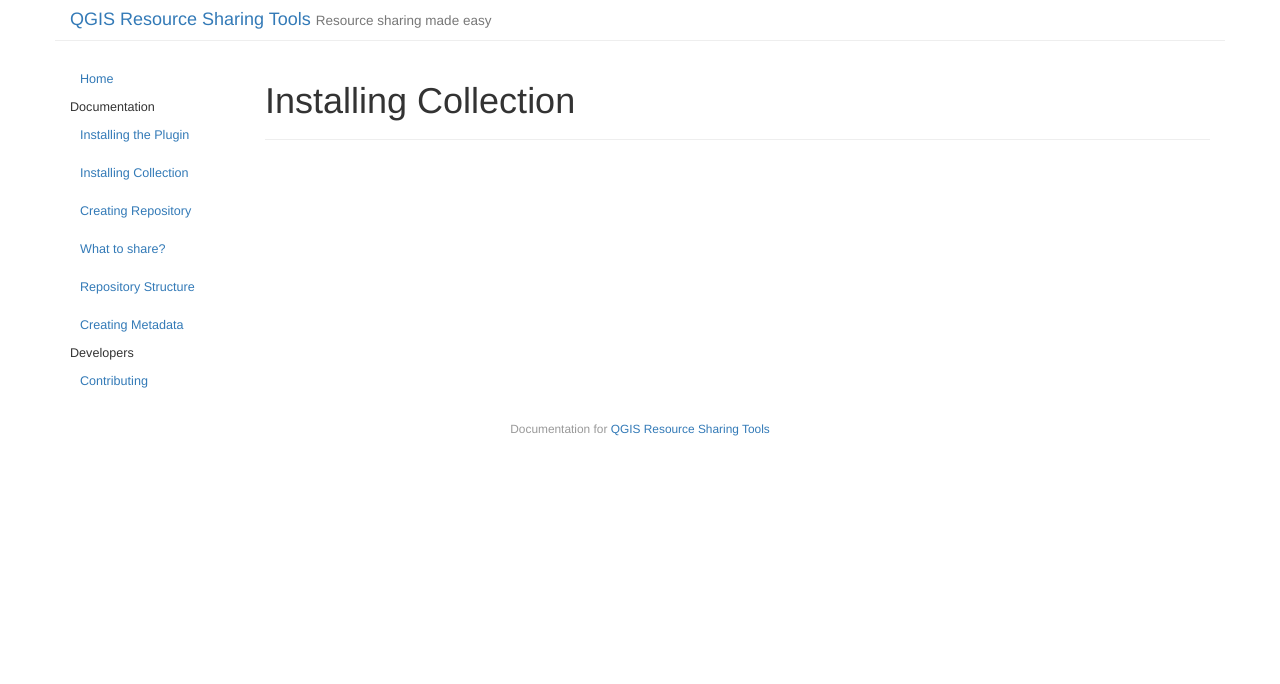
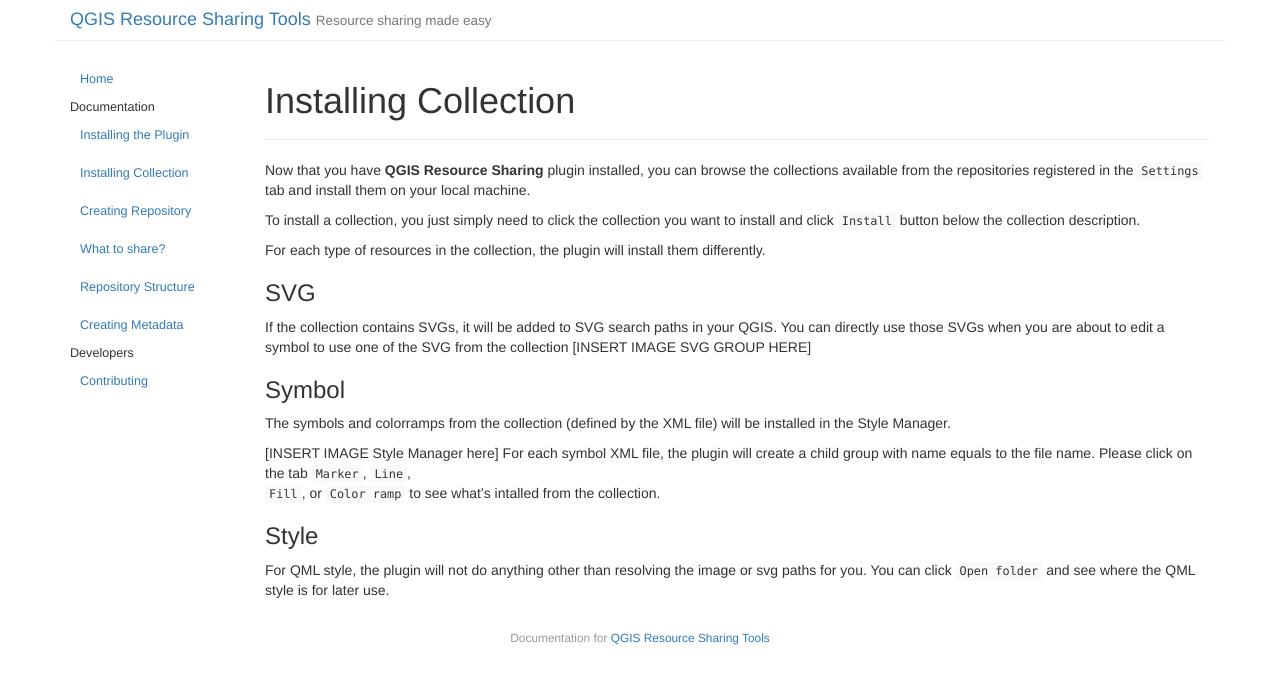
Before and after one commit to QGIS-Contribution/QGIS-ResourceSharing, a Jekyll site: the page built from _posts/2016-08-09-installing-collection.md, in a window 1280 px wide. Shown: the top 684 px of the page. Built offline with Jekyll 4.4.1, drawn with Linux system fonts in a browser that asks for light colours.

Commit message:
Update doc.

````diff
--- a/_posts/2016-08-09-installing-collection.md
+++ b/_posts/2016-08-09-installing-collection.md
@@ -5,3 +5,32 @@
 date: 2016-08-09 11:13:13
 order: 2
 ---
+Now that you have **QGIS Resource Sharing** plugin installed, you can browse
+the collections available from the repositories registered in the
+```Settings``` tab and install them on your local machine.
+
+To install a collection, you just simply need to click the collection you
+want to install and click ```Install``` button below the collection description.
+
+For each type of resources in the collection, the plugin will install them
+differently.
+
+### SVG
+If the collection contains SVGs, it will be added to SVG search paths in your
+ QGIS. You can directly use those SVGs when you are about to edit a symbol to
+  use one of the SVG from the collection
+  [INSERT IMAGE SVG GROUP HERE]
+
+### Symbol
+The symbols and colorramps from the collection (defined by the XML
+file) will be installed in the Style Manager.
+
+[INSERT IMAGE Style Manager here]
+For each symbol XML file, the plugin will create a child group with name equals
+to the file name. Please click on the tab ```Marker```, ```Line```,
+```Fill```, or ```Color ramp``` to see what's intalled from the collection.
+
+### Style
+For QML style, the plugin will not do anything other than resolving the image
+ or svg paths for you. You can click ```Open folder``` and see where the QML
+ style is for later use.
````
Also changed, not shown: _posts/2016-07-20-installation.md (+1 -1 lines).
